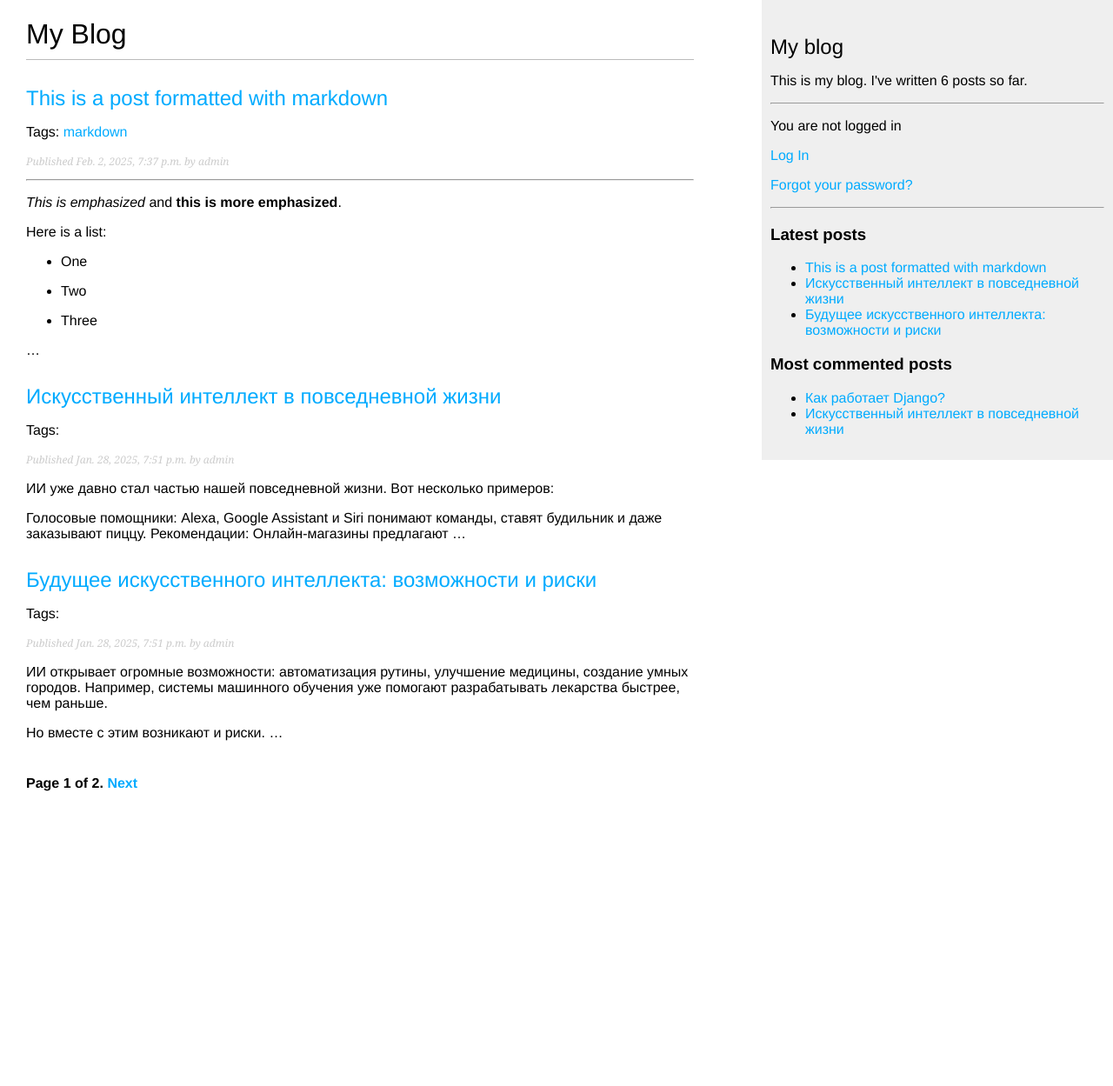
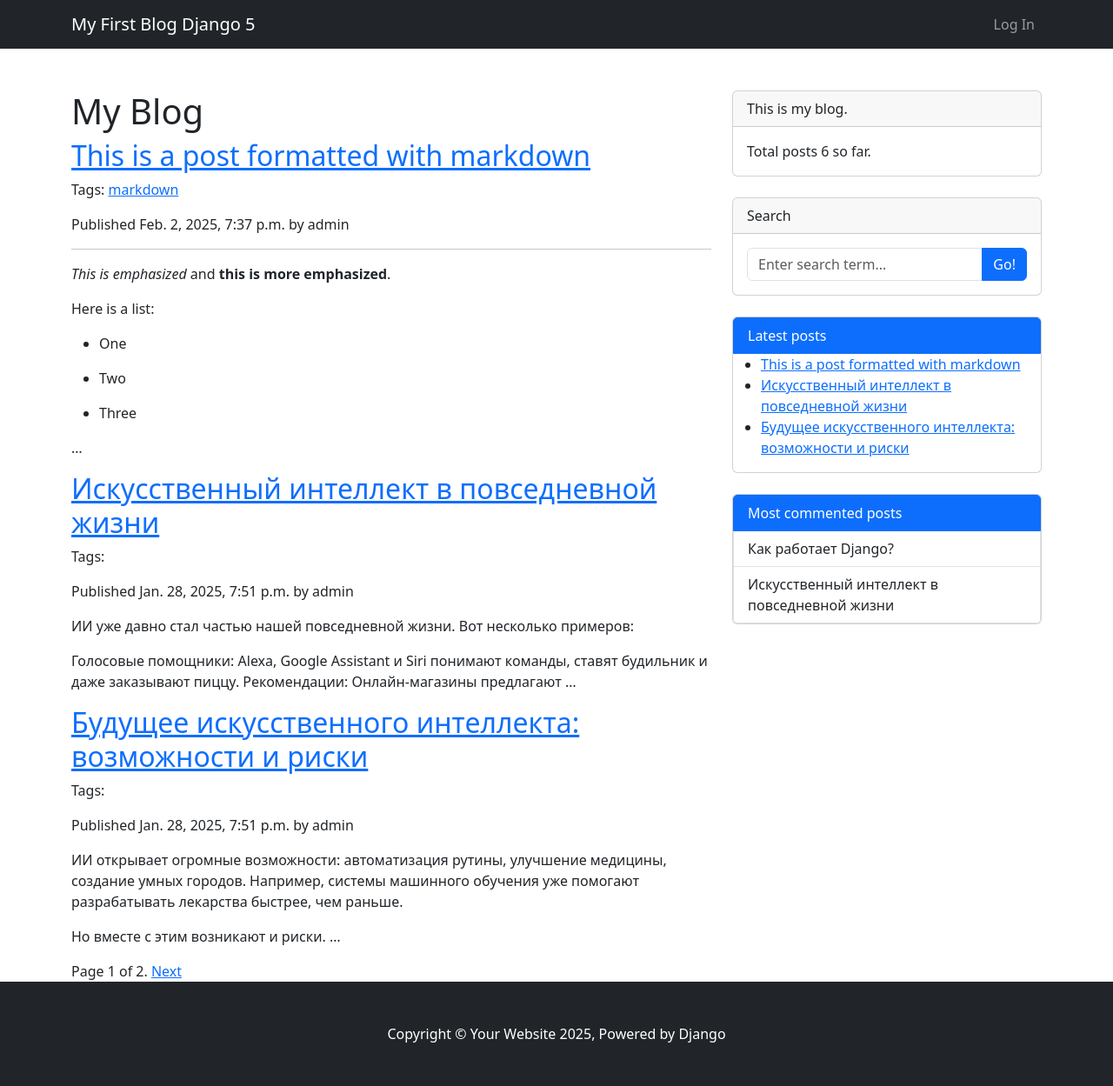
Before and after one commit to ivangol739/blogdjt, a Django app: page / in a window 1280 px wide. Shown: the whole page at 87% size. Before the commit the page ends 910 px from the top, so only its background shows below. Run offline with Django 5.2, Linux system fonts and the light colour scheme; data comes from the database, SQL or seed files in the repository; parts of the project's set-up code (start-up, migrations or seed data) failed here and were passed over; some libraries are stand-ins or nearby versions.

Commit message:
измнение в base

```diff
--- a/templates/blog/base.html
+++ b/templates/blog/base.html
@@ -4,49 +4,102 @@
 <html>
 <head>
     <title>{% block title %}{% endblock %}</title>
-    <link href="{% static "css/blog.css" %}" rel="stylesheet">
+    {% load django_bootstrap5 %}
+    {% bootstrap_css %}
+    {% bootstrap_javascript %}
 </head>
-<body>
-<div id="content">
-    {% block content %}
-    {% endblock %}
+<body class="d-flex flex-column min-vh-100">
+<!-- Responsive navbar-->
+<nav class="navbar navbar-expand-lg navbar-dark bg-dark">
+    <div class="container">
+        <a class="navbar-brand" href="/">My First Blog Django 5</a>
+        <button class="navbar-toggler" type="button" data-bs-toggle="collapse" data-bs-target="#navbarSupportedContent"
+                aria-controls="navbarSupportedContent" aria-expanded="false" aria-label="Toggle navigation"><span
+                class="navbar-toggler-icon"></span></button>
+        <div class="collapse navbar-collapse" id="navbarSupportedContent">
+            <ul class="navbar-nav ms-auto mb-2 mb-lg-0">
+                {% if user.is_authenticated %}
+                    <li class="nav-item"><a class="nav-link" href="{% url 'users-profile' %}"><img
+                            class="rounded-circle" width="30" src="{{ user.profile.avatar.url }}"/> {{ user.username }}
+                    </a></li>
+                    <li class="nav-item">
+                        <form action="{% url 'logout' %}" method="post">{% csrf_token %}
+                            <a href="#" class="nav-link" onclick="parentNode.submit();">Log Out</a>
+                        </form>
+                    </li>
+                {% else %}
+                    <li class="nav-item"><a class="nav-link" href="{% url 'login' %}">Log In</a></li>
+                {% endif %}
+            </ul>
+        </div>
+    </div>
+</nav>
+<!-- Page content-->
+<div class="container mt-5">
+    <div class="row">
+        <div class="col-lg-8">
+            {% if messages %}
+                {% for message in messages %}
+                    <div class="container d-flex align-items-center justify-content-center">
+                        <div class="alert alert-warning alert-dismissible fade show w-50  d-block" role="alert">
+                            {{ message }}
+                            <button type="button" class="btn-close" data-bs-dismiss="alert" aria-label="Close"></button>
+                        </div>
+                    </div>
+                {% endfor %}
+            {% endif %}
+            {% block content %}
+            {% endblock %}
+        </div>
+        <!-- Widgets-->
+        <div class="col-lg-4">
+            <div class="card mb-4">
+                <div class="card-header">This is my blog.</div>
+                <div class="card-body">
+                    Total posts {% total_posts %} so far.
+                </div>
+            </div>
+            <!-- Search widget-->
+            <div class="card mb-4">
+                <div class="card-header">Search</div>
+                <div class="card-body">
+                    <div class="input-group">
+                        <form action="/search/" method="get" class="input-group">
+                            <input type="text" name="query" class="form-control" placeholder="Enter search term..."
+                                   required="" id="id_query">
+                            <button class="btn btn-primary" id="button-search" type="submit">Go!</button>
+                        </form>
+                    </div>
+                </div>
+            </div>
+            <!-- Latest posts widget-->
+            <div class="card mb-4">
+                <div class="list-group">
+                    <a class="list-group-item list-group-item-action active" aria-current="true">
+                        Latest posts
+                    </a>
+                    {% show_latest_posts 3 %}
+                </div>
+            </div>
+            <div class="card mb-4">
+                <div class="list-group">
+                    <a class="list-group-item list-group-item-action active" aria-current="true">
+                        Most commented posts
+                    </a>
+                    {% get_most_commented_posts as most_commented_posts %}
+                    {% for post in most_commented_posts %}
+                        <a class="list-group-item list-group-item-action"
+                           href="{{ post.get_absolute_url }}">{{ post.title }}</a>
+                    {% endfor %}
+                </div>
+            </div>
+        </div>
+    </div>
 </div>
-{% if messages %}
-    {% for message in messages %}
-        {{ message.tags }} {{ message }}
-    {% endfor %}
-{% endif %}
-<div id="sidebar">
-    <h2>My blog</h2>
-    <p>
-        This is my blog.
-        I've written {% total_posts %} posts so far.
-    </p>
-    <hr>
-    {% if user.is_authenticated %}
-        Hi {{ user.username }}!
-        <p><a href="{% url 'users-profile' %}">My profile</a></p>
-        <form action="{% url 'logout' %}" method="post">
-            {% csrf_token %}
-            <a href="#" onclick="parentNode.submit();">Log Out</a>
-        </form>
-    {% else %}
-        <p>You are not logged in</p>
-        <p><a href="{% url 'login' %}">Log In</a></p>
-        <p><a href="{% url 'password_reset' %}">Forgot your password?</a></p>
-    {% endif %}
-    <hr>
-    <h3>Latest posts</h3>
-    {% show_latest_posts 3 %}
-    <h3>Most commented posts</h3>
-    {% get_most_commented_posts as most_commented_posts %}
-    <ul>
-        {% for post in most_commented_posts %}
-        <li>
-            <a href="{{ post.get_absolute_url }}">{{ post.title }}</a>
-        </li>
-        {% endfor %}
-    </ul>
-</div>
+<!-- Footer-->
+<footer class="py-5 bg-dark mt-2 mt-auto">
+    <div class="container"><p class="m-0 text-center text-white">Copyright &copy; Your Website 2025, Powered by
+        Django</p></div>
+</footer>
 </body>
 </html>
```
Also changed, not shown: mysite/settings.py (+14 -2 lines).
